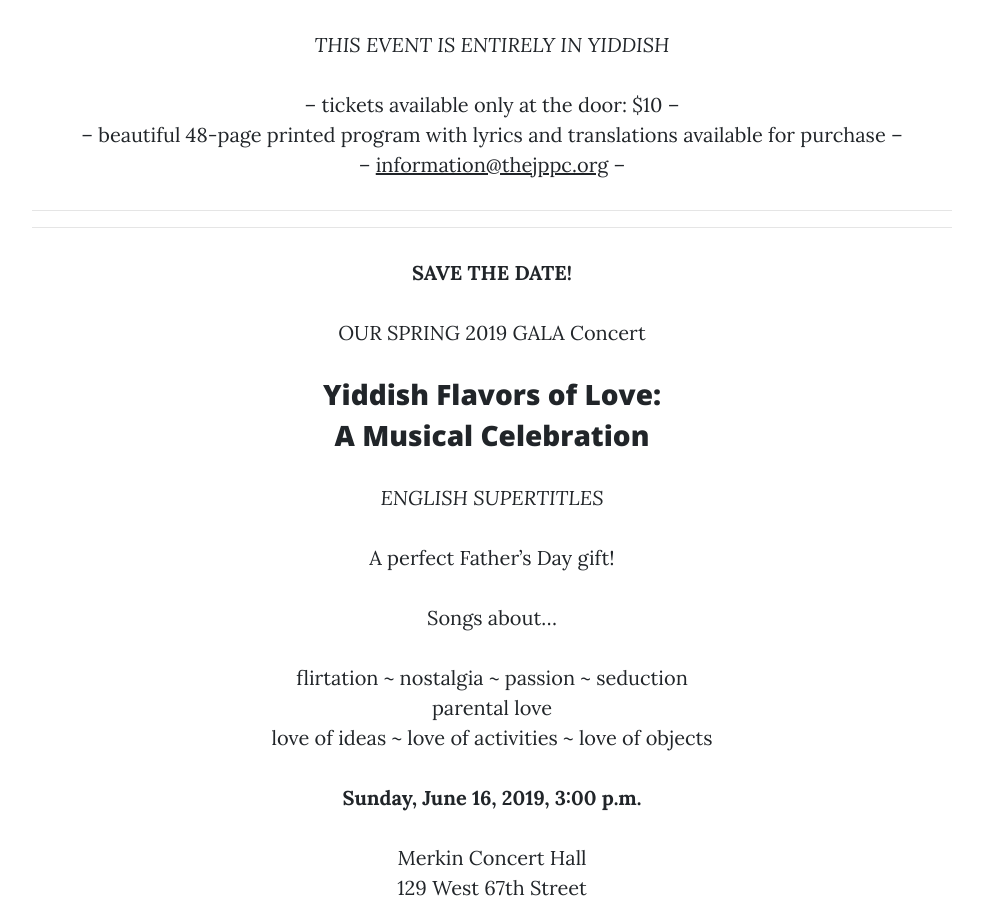
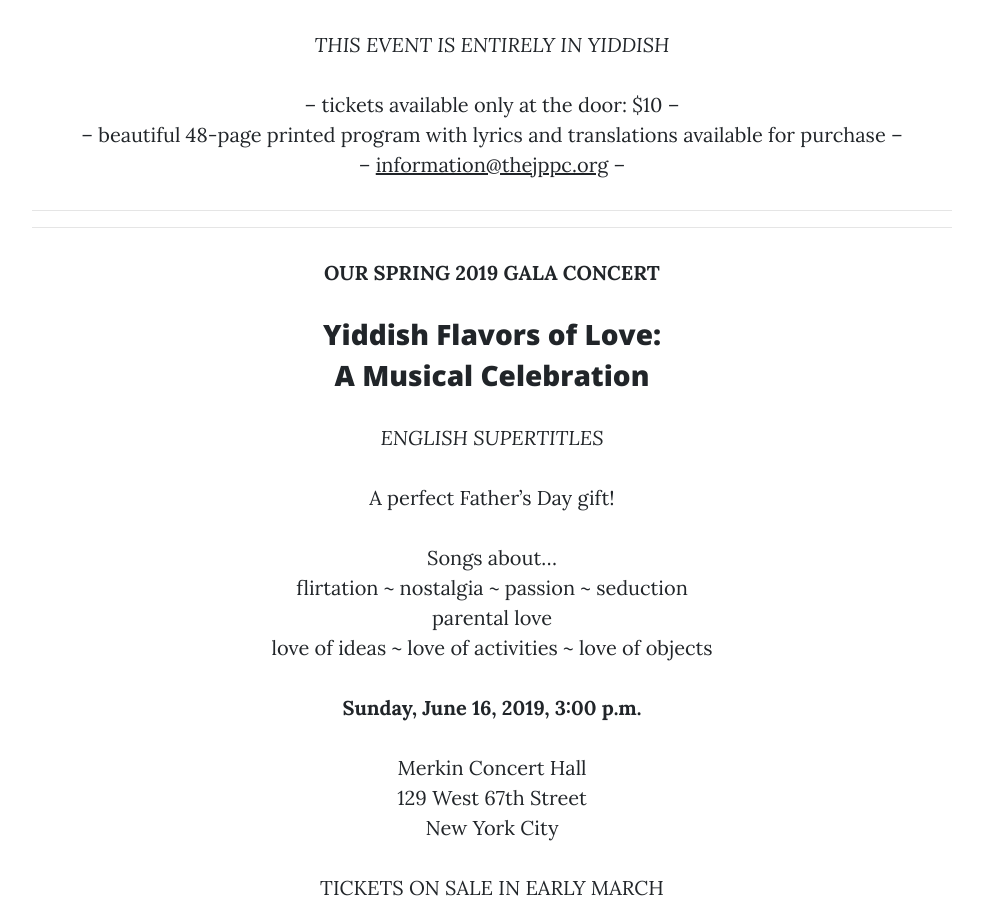
Before and after one commit to ibleaman/JPPC, a Jekyll site: the page built from concerts.md, in a window 1280 px wide and 900 px high, scrolled down 896 px. Shown: the whole window, without its empty margins (148-1131 px from the left). Built offline with Jekyll 4.4.1, drawn with Linux system fonts in a browser that asks for light colours.

Commit message:
Change spacing

```diff
--- a/concerts.md
+++ b/concerts.md
@@ -31,9 +31,7 @@ Bronx, NY
 _____
 _____
 
-<a name="save-the-date">**SAVE THE DATE!**</a>
-
-OUR SPRING 2019 GALA Concert
+<a name="save-the-date">**OUR SPRING 2019 GALA CONCERT**</a>
 
 ### Yiddish Flavors of Love:
 ### A Musical Celebration
@@ -43,7 +41,6 @@ OUR SPRING 2019 GALA Concert
 A perfect Father's Day gift!
 
 Songs about...
-
 flirtation ~ nostalgia ~ passion ~ seduction
 parental love
 love of ideas ~ love of activities ~ love of objects
```
